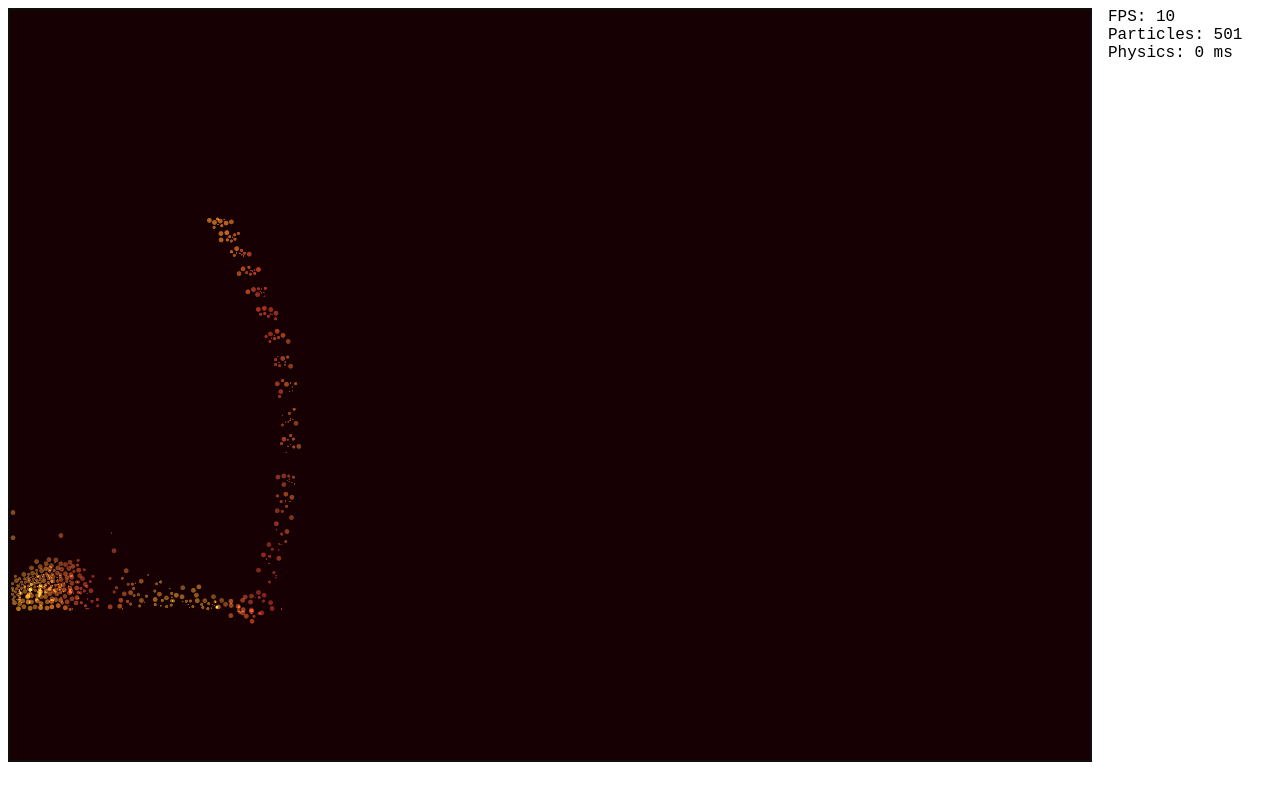
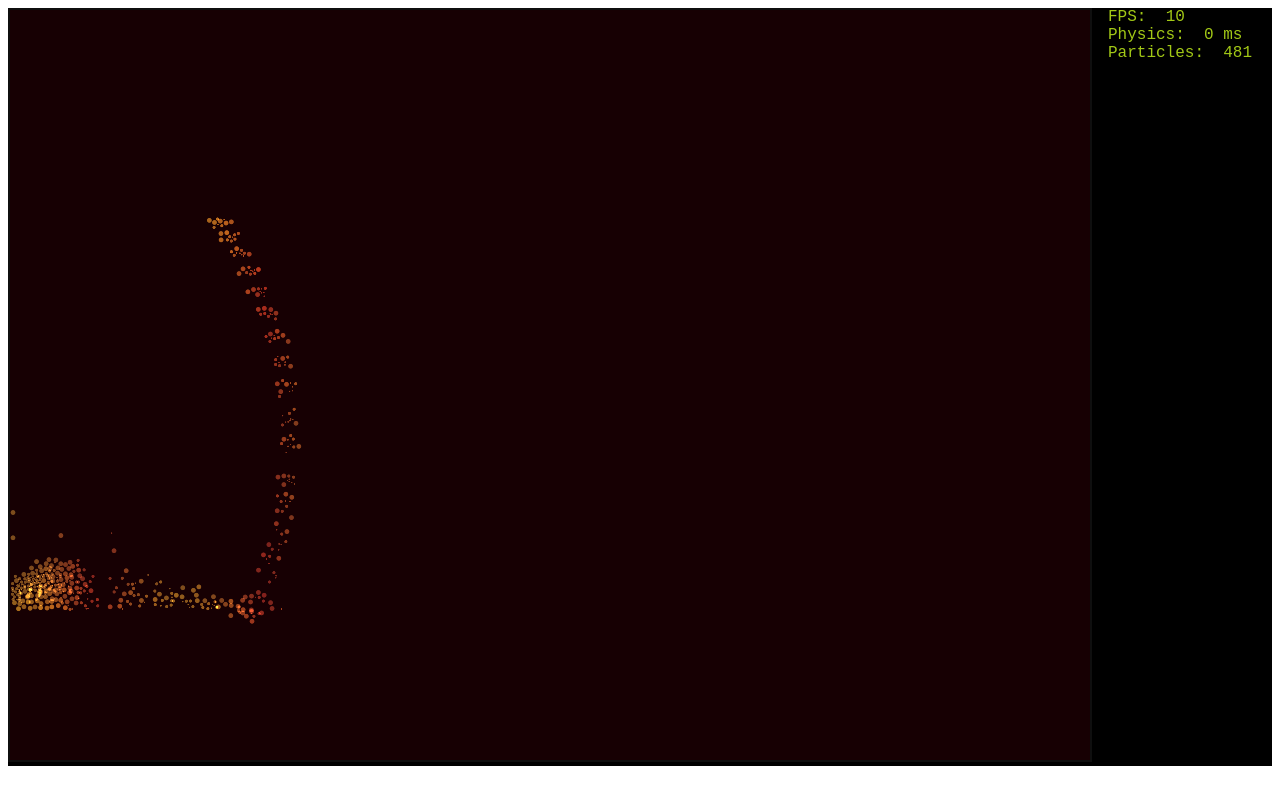
Before and after one commit to alexanderzobnin/canvas-2d-engine, a website built with webpack: page src/index.html in a window 1280 px wide. Built offline with nearby package versions, Linux system fonts and the light colour scheme; animation ran at ten frames a second; files whose address does not match are found by name.

Commit message:
Improve debug view styles

```diff
--- a/src/index.html
+++ b/src/index.html
@@ -12,13 +12,16 @@
       </div>
       <div class="fps-stats">
         <div>
-          <span id="fps">FPS</span>
+          <span >FPS:&nbsp;</span>
+          <span id="fps"></span>
         </div>
         <div>
-          <span id="particlesNum">Particles</span>
+          <span>Physics:&nbsp;</span>
+          <span id="physicsTime"></span>
         </div>
         <div>
-          <span id="physicsTime">Physics time</span>
+          <span>Particles:&nbsp;</span>
+          <span id="particlesNum">Particles</span>
         </div>
       </div>
     </div>
--- a/src/modules/webglScene.ts
+++ b/src/modules/webglScene.ts
@@ -48,10 +48,10 @@ export class SceneWebgl {
   started: boolean;
   maxParticles: number;
   emitingParticles: boolean;
-  dropFramesCount: number;
   box: { x: number; y: number; w: number; h: number };
   particlesEmitter: ParticleEmitter;
   mousePos: { x: number; y: number };
+  framesCount: number;
 
   constructor(
     canvas: HTMLCanvasElement,
@@ -67,7 +67,7 @@ export class SceneWebgl {
     this.maxParticles = this.maxParticles || MAX_PARTICLES;
     this.objects = [];
     this.links = [];
-    this.dropFramesCount = 0;
+    this.framesCount = 0;
     this.box = { x: 0, y: 0, w: 800, h: 600 };
     this.particlesEmitter = new ParticleEmitter([200, 200], {});
     this.mousePos = { x: 0, y: 0 };
@@ -140,6 +140,8 @@ export class SceneWebgl {
   stopAnimation() {
     this.started = false;
     cancelAnimationFrame(this.animationFrameHandle);
+    this.removeParticles();
+    this.clearScreen();
   }
 
   generateParticles(interval: number, maxParticles?: number) {
@@ -178,12 +180,16 @@ export class SceneWebgl {
     this.objects = [];
   }
 
-  initScene() {
+  clearScreen() {
     const gl = this.gl;
-
     // Clear screen with  color provided in gl.clearColor()
     gl.clearColor(0.09, 0.0, 0.01, 1);
     gl.clear(gl.COLOR_BUFFER_BIT);
+  }
+
+  initScene() {
+    const gl = this.gl;
+    this.clearScreen();
 
     // Vertex shader
     const vertexShader = gl.createShader(gl.VERTEX_SHADER);
@@ -206,6 +212,7 @@ export class SceneWebgl {
   }
 
   animationFrame(ts: number) {
+    this.framesCount++;
     if (!this.started) {
       return;
     }
@@ -296,18 +303,27 @@ export class SceneWebgl {
 
     // gl.drawArrays(gl.TRIANGLE_STRIP, 0, vertices.length / 2);
 
-    document.getElementById("fps").textContent = `FPS: ${Math.floor(
-      1000 / deltaTime
-    )}`;
-    document.getElementById("physicsTime").textContent = `Physics: ${Math.floor(
-      tsSolverTime
-    )} ms`;
-    document.getElementById(
-      "particlesNum"
-    ).textContent = `Particles: ${this.objects.length}`;
+    if (this.framesCount === 10) {
+      if (this.debug) {
+        this.renderDebugInfo(deltaTime, tsSolverTime);
+      }
+      this.framesCount = 0;
+    }
 
     this.animationFrameHandle = requestAnimationFrame((ts) => {
       this.animationFrame(ts);
     });
   }
+
+  renderDebugInfo(deltaTime: number, tsSolverTime: number) {
+    document.getElementById("fps").textContent = `${Math.floor(
+      1000 / deltaTime
+    )}`;
+    document.getElementById("physicsTime").textContent = `${Math.floor(
+      tsSolverTime
+    )} ms`;
+    document.getElementById(
+      "particlesNum"
+    ).textContent = `${this.objects.length}`;
+  }
 }
--- a/src/styles.css
+++ b/src/styles.css
@@ -5,6 +5,7 @@
 .page {
   display: flex;
   flex-direction: row;
+  background: #000000;
 }
 
 .fps-stats {
@@ -12,4 +13,5 @@
   flex-direction: column;
   padding-left: 16px;
   font-family: 'Courier New', Courier, monospace;
+  color: #a2c816;
 }
```
